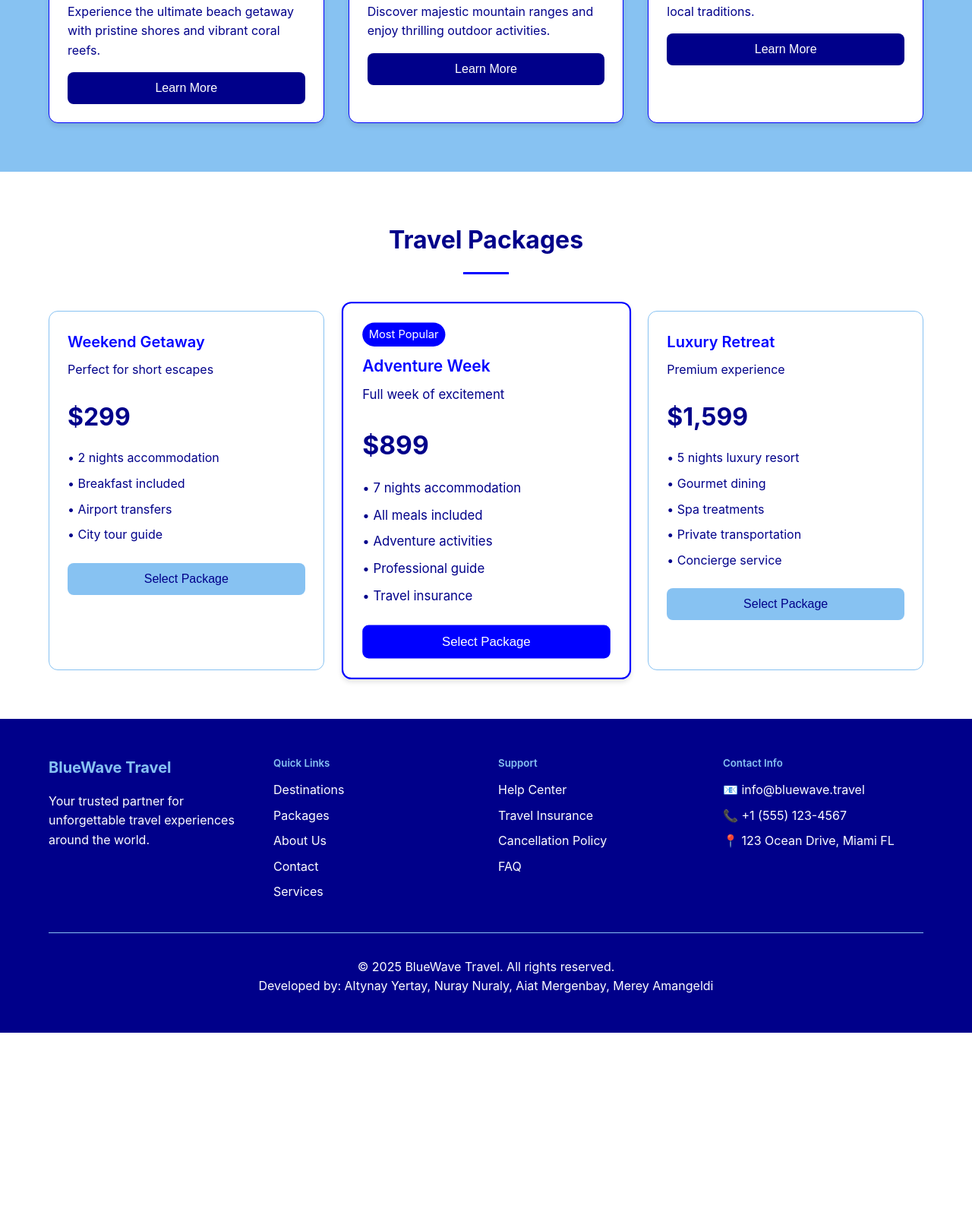
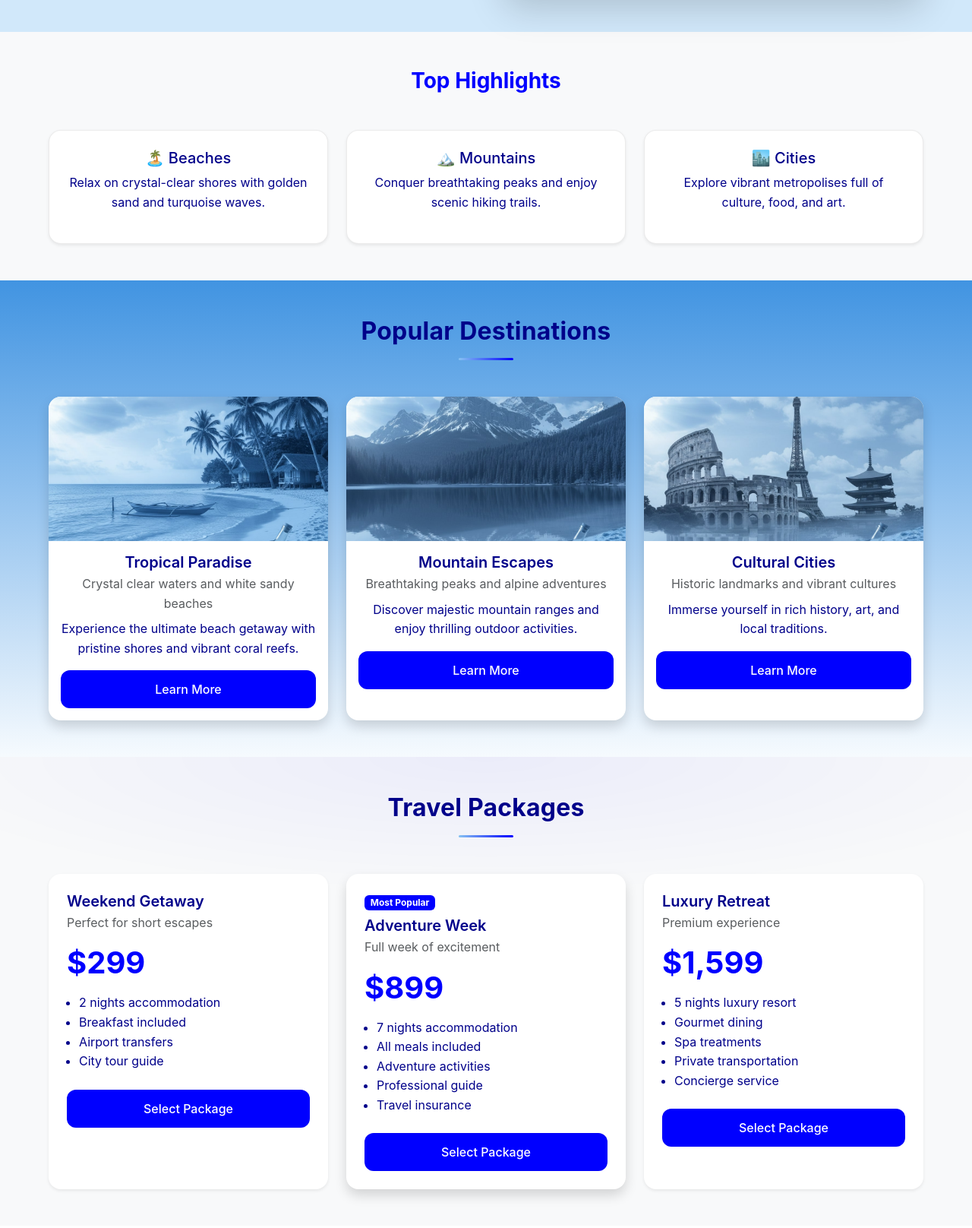
Before and after one commit to ayatskii/travel_agency, a plain HTML site: page index.html in a window 1280 px wide. Shown: the part 1021-2637 px from the top of the page at 76% size. Before the commit the page ends 2380 px from the top, so only its background shows below. Drawn offline with nearby package versions, Linux system fonts and the light colour scheme.

Commit message:
Updated index.html and style.css for Bootstrap tasks

```diff
--- a/css/style.css
+++ b/css/style.css
@@ -1120,3 +1120,175 @@ select.form-input {
 @media (max-width: 900px) {
   .ta-nav { gap: 16px; }
 }
+/* === UI POLISH / THEME OVERRIDES === */
+:root{
+  --bs-primary: var(--medium-blue);
+  --bs-primary-rgb: 0, 0, 255;
+  --bs-body-color: var(--dark-blue);
+}
+
+.header{
+  backdrop-filter: saturate(140%) blur(6px);
+  background: linear-gradient(180deg, rgba(0,0,0,0.06), rgba(0,0,0,0)) , var(--medium-blue);
+  box-shadow: 0 8px 28px rgba(0,0,0,.08);
+}
+
+.hero{
+  padding: 6rem 0 5rem;
+  background:
+    radial-gradient(1200px 400px at 50% -10%, rgba(255,255,255,.7), rgba(255,255,255,0)),
+    linear-gradient(180deg, hsl(207 81% 96%), var(--white));
+}
+
+.section-title{
+  margin-bottom: 2.25rem;
+  letter-spacing: .2px;
+}
+.section-title::after{
+  width: 72px;
+  height: 3px;
+  border-radius: 999px;
+  background: linear-gradient(90deg, var(--light-blue), var(--medium-blue));
+}
+
+.btn{
+  border-radius: .75rem;
+  transition: transform .15s ease, box-shadow .15s ease, background-color .2s ease, color .2s ease;
+}
+.btn:focus-visible{
+  outline: none;
+  box-shadow: 0 0 0 .25rem rgba(0,0,255,.18);
+}
+.btn:hover{
+  transform: translateY(-1px);
+  box-shadow: 0 8px 20px rgba(0,0,0,.08);
+}
+.btn-primary{
+  background-color: var(--medium-blue);
+  border: 1px solid rgba(0,0,0,.04);
+}
+.btn-primary:hover{
+  background-color: color-mix(in oklab, var(--medium-blue) 86%, black 14%);
+}
+.btn-outline-primary{
+  color: var(--medium-blue);
+  border-color: var(--medium-blue);
+}
+.btn-outline-primary:hover{
+  background-color: var(--medium-blue);
+  color: var(--white);
+}
+
+.card{
+  border: 0;
+  border-radius: 1rem;
+  box-shadow: 0 6px 20px rgba(0,0,0,.06);
+  overflow: hidden;
+}
+.card:hover{
+  transform: translateY(-4px);
+  box-shadow: 0 18px 36px rgba(0,0,0,.12);
+}
+.card-img-top{
+  height: 190px;
+  object-fit: cover;
+}
+.card .card-title{ color: var(--dark-blue); }
+.card .card-subtitle{ color: color-mix(in oklab, var(--dark-blue) 70%, white 30%); }
+
+.border.rounded-4{
+  border: 1px solid rgba(0,0,0,.08) !important;
+  background: white;
+}
+
+#destinations{
+  background: linear-gradient(180deg, hsl(209, 73%, 57%), hsl(207 81% 98%));
+}
+
+#packages{
+  background:
+    radial-gradient(800px 180px at 50% 0%, rgba(0,0,255,.05), transparent),
+    var(--white);
+}
+
+.footer{
+  background: linear-gradient(180deg, var(--dark-blue), color-mix(in oklab, var(--dark-blue) 92%, black 8%));
+  border-top: 1px solid rgba(255,255,255,.08);
+}
+.footer-links a{
+  opacity: .9;
+}
+.footer-links a:hover{
+  opacity: 1;
+  text-decoration: underline;
+}
+
+.form-input{
+  border: 1.5px solid color-mix(in oklab, var(--light-blue) 70%, white 30%);
+  border-radius: .75rem;
+}
+.form-input:focus{
+  border-color: var(--medium-blue);
+  box-shadow: 0 0 0 .25rem rgba(0,0,255,.12);
+}
+.form-btn{
+  border-radius: .75rem;
+}
+
+.circular-image{
+  box-shadow: 0 10px 30px rgba(0,0,0,.08);
+}
+
+.policy-table{
+  border: 1px solid rgba(0,0,0,.06);
+}
+.policy-table tr:hover{
+  background: hsl(207 81% 95%);
+}
+
+@media (prefers-reduced-motion: reduce){
+  *{
+    animation: none !important;
+    transition: none !important;
+    scroll-behavior: auto !important;
+  }
+}
+/* === WHY BLUEWAVE SECTION STYLE === */
+section.why-bluewave {
+  background: linear-gradient(180deg, hsl(209, 73%, 57%), hsl(207 81% 98%));
+  color: var(--white);
+  padding: 4rem 0;
+}
+
+section.why-bluewave h3 {
+  color: var(--white);
+  font-weight: 700;
+  font-size: 2rem;
+  margin-bottom: 1rem;
+}
+
+section.why-bluewave p {
+  color: rgba(104, 119, 200, 0.9);
+  font-size: 1.1rem;
+}
+
+section.why-bluewave .btn-primary {
+  background-color: var(--white);
+  color: var(--medium-blue);
+  border: none;
+}
+
+section.why-bluewave .btn-primary:hover {
+  background-color: var(--light-blue);
+  color: var(--dark-blue);
+}
+
+section.why-bluewave .btn-outline-primary {
+  border-color: var(--white);
+  color: var(--white);
+}
+
+section.why-bluewave .btn-outline-primary:hover {
+  background-color: var(--white);
+  color: var(--medium-blue);
+}
--- a/index.html
+++ b/index.html
@@ -6,19 +6,21 @@
   <meta name="description" content="Explore the world's most beautiful destinations with BlueWave Travel's expertly crafted travel experiences.">
   <meta name="keywords" content="travel, agency, vacation, tours, destinations">
   <meta name="author" content="BlueWave Travel Team">
-    <title>Travel Agency</title>
+  <title>BlueWave Travel Agency</title>
+  <link href="https://cdn.jsdelivr.net/npm/bootstrap@5.3.3/dist/css/bootstrap.min.css" rel="stylesheet">
   <link rel="stylesheet" href="css/style.css">
   <link rel="icon" href="./assets/imgs/favicon.ico" type="image/x-icon">
 </head>
+
 <body>
   <header id="main-header" class="header">
     <div class="container">
-            <nav class="nav">
+      <nav class="nav d-flex align-items-center justify-content-between py-3">
         <h1 class="logo">BlueWave Travel</h1>
-                <div class="nav-links">
+        <div class="nav-links d-none d-md-flex gap-4">
           <a href="index.html">Home</a>
-                    <a href="index.html#destinations">Destinations</a>
-                    <a href="index.html#packages">Packages</a>
+          <a href="#destinations">Destinations</a>
+          <a href="#packages">Packages</a>
           <a href="about.html">About</a>
           <a href="contact.html">Contact</a>
           <a href="gallery.html">Gallery</a>
@@ -29,164 +31,207 @@
     </div>
   </header>
 
-    <section id="hero-section" class="hero">
+  <section id="hero-section" class="hero text-center py-5">
     <div class="container">
-            <h2 class="hero-title">Discover Your Next Adventure</h2>
-            <p class="hero-description">
+      <h2 class="hero-title mb-3">Discover Your Next Adventure</h2>
+      <p class="hero-description mb-4 px-sm-3">
         Explore the world's most beautiful destinations with our expertly crafted travel experiences.
         From pristine beaches to mountain peaks, your perfect journey awaits.
       </p>
-            <div class="hero-buttons">
-                <button class="btn btn-primary">Explore Destinations</button>
-                <button class="btn btn-secondary">View Packages</button>
+      <div class="d-flex flex-column flex-sm-row justify-content-center gap-3">
+        <a href="#destinations" class="btn btn-primary px-4 py-2">Explore Destinations</a>
+        <a href="#packages" class="btn btn-secondary px-4 py-2">View Packages</a>
       </div>
     </div>
   </section>
 
-    <section id="destinations" class="destinations">
+  <section class="py-5" style="background-color: hsl(207, 81%, 90%);">
     <div class="container">
-            <h3 class="section-title">Popular Destinations</h3>
-            <div class="grid">
-                <div class="card">
-                    <div class="card-image medium-blue">
-                        <img src="./assets/imgs/card1.jpeg" alt="" width="360" height="190">
+      <div class="row align-items-center g-5">
+        <div class="col-sm-12 col-md-6 col-lg-6">
+          <h3 class="fw-bold mb-3">Why BlueWave?</h3>
+          <p class="lead mb-4">Tailored trips, fair prices, and 24/7 global support.</p>
+          <a href="about.html" class="btn btn-primary me-2 mb-3">Learn More</a>
+          <a href="services.html" class="btn btn-outline-primary mb-3">Our Services</a>
         </div>
-                    <div class="card-content">
-                        <h4 class="card-title">Tropical Paradise</h4>
-                        <p class="card-subtitle">Crystal clear waters and white sandy beaches</p>
-                        <p class="card-text">Experience the ultimate beach getaway with pristine shores and vibrant coral reefs.</p>
-                        <button class="btn btn-card">Learn More</button>
+        <div class="col-sm-12 col-md-6 col-lg-6 text-center">
+          <img src="./assets/imgs/card1.jpeg" class="img-fluid rounded-4 shadow-lg" alt="Why Choose BlueWave">
         </div>
       </div>
+    </div>
+  </section>
 
-                <div class="card">
-                    <div class="card-image dark-blue">
-                        <img src="./assets/imgs/card2.jpeg" alt="" width="360" height="190">
-                    </div>
-                    <div class="card-content">
-                        <h4 class="card-title">Mountain Escapes</h4>
-                        <p class="card-subtitle">Breathtaking peaks and alpine adventures</p>
-                        <p class="card-text">Discover majestic mountain ranges and enjoy thrilling outdoor activities.</p>
-                        <button class="btn btn-card">Learn More</button>
+  <section class="py-5 bg-light">
+    <div class="container text-center">
+      <h3 class="mb-5 fw-bold text-primary">Top Highlights</h3>
+      <div class="row g-4">
+        <div class="col-sm-6 col-md-4 col-lg-4">
+          <div class="p-4 border rounded-4 shadow-sm bg-white h-100">
+            <h5 class="mb-2">🏝️ Beaches</h5>
+            <p>Relax on crystal-clear shores with golden sand and turquoise waves.</p>
           </div>
         </div>
-
-                <div class="card">
-                    <div class="card-image light-blue-bordered">
-                        <img src="./assets/imgs/card3.jpeg" alt="" width="360" height="190">
+        <div class="col-sm-6 col-md-4 col-lg-4">
+          <div class="p-4 border rounded-4 shadow-sm bg-white h-100">
+            <h5 class="mb-2">🏔️ Mountains</h5>
+            <p>Conquer breathtaking peaks and enjoy scenic hiking trails.</p>
           </div>
-                    <div class="card-content">
-                        <h4 class="card-title">Cultural Cities</h4>
-                        <p class="card-subtitle">Historic landmarks and vibrant cultures</p>
-                        <p class="card-text">Immerse yourself in rich history, art, and local traditions.</p>
-                        <button class="btn btn-card">Learn More</button>
+        </div>
+        <div class="col-sm-6 col-md-4 col-lg-4">
+          <div class="p-4 border rounded-4 shadow-sm bg-white h-100">
+            <h5 class="mb-2">🏙️ Cities</h5>
+            <p>Explore vibrant metropolises full of culture, food, and art.</p>
           </div>
         </div>
       </div>
     </div>
   </section>
 
-    <section id="packages" class="packages">
-        <div class="container">
-            <h3 class="section-title">Travel Packages</h3>
-            <div class="packages-grid">
-                <div class="package-card">
-                    <div class="package-header">
-                        <h4 class="package-title">Weekend Getaway</h4>
-                        <p class="package-subtitle">Perfect for short escapes</p>
+  <section id="destinations" class="py-5" style="background-color: hsl(207, 81%, 94%);">
+    <div class="container text-center">
+      <h3 class="section-title mb-5">Popular Destinations</h3>
+      <div class="row row-cols-1 row-cols-md-2 row-cols-lg-3 g-4">
+
+        <div class="col">
+          <div class="card h-100 shadow border-0 rounded-4">
+            <img src="./assets/imgs/card1.jpeg" class="card-img-top" alt="Tropical Paradise">
+            <div class="card-body">
+              <h4 class="card-title">Tropical Paradise</h4>
+              <p class="card-subtitle text-muted mb-2">Crystal clear waters and white sandy beaches</p>
+              <p class="card-text">Experience the ultimate beach getaway with pristine shores and vibrant coral reefs.</p>
+              <button class="btn btn-primary w-100">Learn More</button>
             </div>
-                    <div class="package-content">
-                        <div class="package-price">$299</div>
-                        <ul class="package-features">
-                            <li>• 2 nights accommodation</li>
-                            <li>• Breakfast included</li>
-                            <li>• Airport transfers</li>
-                            <li>• City tour guide</li>
-                        </ul>
-                        <button class="btn btn-package">Select Package</button>
           </div>
         </div>
 
-                <div class="package-card featured">
-                    <div class="package-header">
-                        <div class="popular-badge">Most Popular</div>
-                        <h4 class="package-title">Adventure Week</h4>
-                        <p class="package-subtitle">Full week of excitement</p>
+        <div class="col">
+          <div class="card h-100 shadow border-0 rounded-4">
+            <img src="./assets/imgs/card2.jpeg" class="card-img-top" alt="Mountain Escapes">
+            <div class="card-body">
+              <h4 class="card-title">Mountain Escapes</h4>
+              <p class="card-subtitle text-muted mb-2">Breathtaking peaks and alpine adventures</p>
+              <p class="card-text">Discover majestic mountain ranges and enjoy thrilling outdoor activities.</p>
+              <button class="btn btn-primary w-100">Learn More</button>
             </div>
-                    <div class="package-content">
-                        <div class="package-price">$899</div>
-                        <ul class="package-features">
-                            <li>• 7 nights accommodation</li>
-                            <li>• All meals included</li>
-                            <li>• Adventure activities</li>
-                            <li>• Professional guide</li>
-                            <li>• Travel insurance</li>
-                        </ul>
-                        <button class="btn btn-featured">Select Package</button>
           </div>
         </div>
 
-                <div class="package-card">
-                    <div class="package-header">
-                        <h4 class="package-title">Luxury Retreat</h4>
-                        <p class="package-subtitle">Premium experience</p>
+        <div class="col">
+          <div class="card h-100 shadow border-0 rounded-4">
+            <img src="./assets/imgs/card3.jpeg" class="card-img-top" alt="Cultural Cities">
+            <div class="card-body">
+              <h4 class="card-title">Cultural Cities</h4>
+              <p class="card-subtitle text-muted mb-2">Historic landmarks and vibrant cultures</p>
+              <p class="card-text">Immerse yourself in rich history, art, and local traditions.</p>
+              <button class="btn btn-primary w-100">Learn More</button>
             </div>
-                    <div class="package-content">
-                        <div class="package-price">$1,599</div>
-                        <ul class="package-features">
-                            <li>• 5 nights luxury resort</li>
-                            <li>• Gourmet dining</li>
-                            <li>• Spa treatments</li>
-                            <li>• Private transportation</li>
-                            <li>• Concierge service</li>
+          </div>
+        </div>
+
+      </div>
+    </div>
+  </section>
+
+  <section id="packages" class="py-5 bg-light">
+  <div class="container">
+    <h3 class="section-title mb-5">Travel Packages</h3>
+
+    <div class="row g-4">
+      <div class="col-sm-12 col-md-6 col-lg-4">
+        <div class="card h-100 shadow-sm border-0 rounded-4">
+          <div class="card-body p-4">
+            <h4 class="card-title mb-1">Weekend Getaway</h4>
+            <p class="text-muted mb-3">Perfect for short escapes</p>
+            <div class="display-6 fw-bold mb-3 text-primary">$299</div>
+            <ul class="mb-4 ps-3">
+              <li>2 nights accommodation</li>
+              <li>Breakfast included</li>
+              <li>Airport transfers</li>
+              <li>City tour guide</li>
             </ul>
-                        <button class="btn btn-package">Select Package</button>
+            <button class="btn btn-primary w-100">Select Package</button>
+          </div>
+        </div>
+      </div>
+
+      <div class="col-sm-12 col-md-6 col-lg-4">
+        <div class="card h-100 shadow border-2 rounded-4" style="border-color: var(--medium-blue);">
+          <div class="card-body p-4">
+            <span class="badge text-bg-primary mb-2">Most Popular</span>
+            <h4 class="card-title mb-1">Adventure Week</h4>
+            <p class="text-muted mb-3">Full week of excitement</p>
+            <div class="display-6 fw-bold mb-3 text-primary">$899</div>
+            <ul class="mb-4 ps-3">
+              <li>7 nights accommodation</li>
+              <li>All meals included</li>
+              <li>Adventure activities</li>
+              <li>Professional guide</li>
+              <li>Travel insurance</li>
+            </ul>
+            <button class="btn btn-primary w-100">Select Package</button>
+          </div>
+        </div>
+      </div>
+
+      <div class="col-sm-12 col-md-6 col-lg-4">
+        <div class="card h-100 shadow-sm border-0 rounded-4">
+          <div class="card-body p-4">
+            <h4 class="card-title mb-1">Luxury Retreat</h4>
+            <p class="text-muted mb-3">Premium experience</p>
+            <div class="display-6 fw-bold mb-3 text-primary">$1,599</div>
+            <ul class="mb-4 ps-3">
+              <li>5 nights luxury resort</li>
+              <li>Gourmet dining</li>
+              <li>Spa treatments</li>
+              <li>Private transportation</li>
+              <li>Concierge service</li>
+            </ul>
+            <button class="btn btn-primary w-100">Select Package</button>
+          </div>
         </div>
       </div>
     </div>
   </div>
 </section>
 
-    <footer class="footer">
+  <footer class="footer mt-5">
     <div class="container">
       <div class="footer-grid">
-                <div class="footer-section">
+        <div>
           <h4 class="footer-title">BlueWave Travel</h4>
           <p class="footer-text">Your trusted partner for unforgettable travel experiences around the world.</p>
         </div>
-                <div class="footer-section">
+        <div>
           <h5 class="footer-subtitle">Quick Links</h5>
           <ul class="footer-links">
-                        <li><a href="index.html#destinations">Destinations</a></li>
-                        <li><a href="index.html#packages">Packages</a></li>
+            <li><a href="#destinations">Destinations</a></li>
+            <li><a href="#packages">Packages</a></li>
             <li><a href="about.html">About Us</a></li>
             <li><a href="contact.html">Contact</a></li>
-                        <li><a href="services.html">Services</a></li>
           </ul>
         </div>
-                <div class="footer-section">
+        <div>
           <h5 class="footer-subtitle">Support</h5>
           <ul class="footer-links">
             <li><a href="help.html">Help Center</a></li>
             <li><a href="travel-insurance.html">Travel Insurance</a></li>
             <li><a href="cancellation-policy.html">Cancellation Policy</a></li>
-                        <li><a href="#">FAQ</a></li>
           </ul>
         </div>
-                <div class="footer-section">
+        <div>
           <h5 class="footer-subtitle">Contact Info</h5>
-                    <div class="footer-contact">
           <p>📧 info@bluewave.travel</p>
           <p>📞 +1 (555) 123-4567</p>
           <p>📍 123 Ocean Drive, Miami FL</p>
         </div>
       </div>
-            </div>
-            <div class="footer-bottom">
+      <div class="footer-bottom mt-4">
         <p>© 2025 BlueWave Travel. All rights reserved.</p>
         <p>Developed by: Altynay Yertay, Nuray Nuraly, Aiat Mergenbay, Merey Amangeldi</p>
       </div>
     </div>
   </footer>
+
+  <script src="https://cdn.jsdelivr.net/npm/bootstrap@5.3.3/dist/js/bootstrap.bundle.min.js"></script>
 </body>
 </html>
```
Lines whose indentation alone changed are shown as unchanged.
